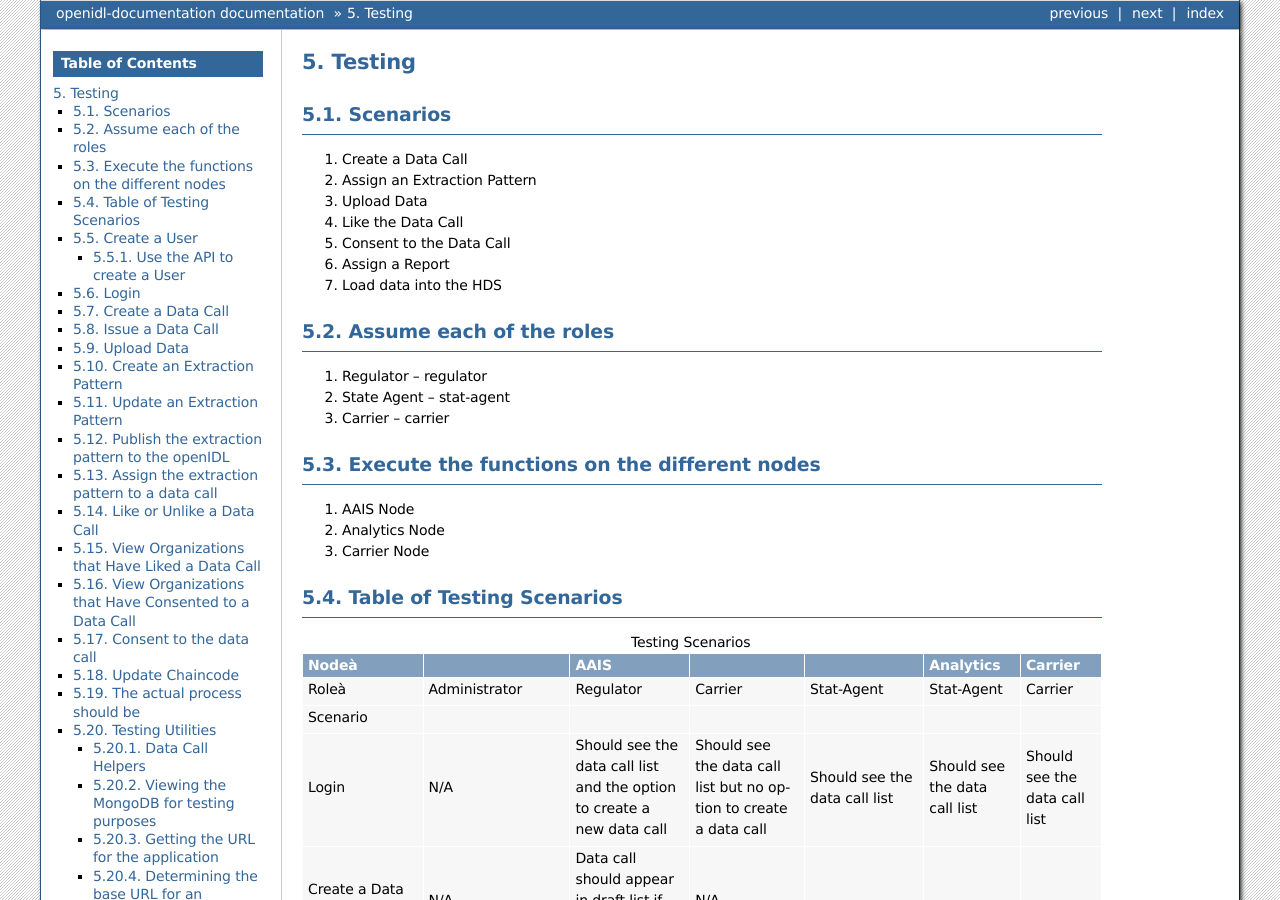
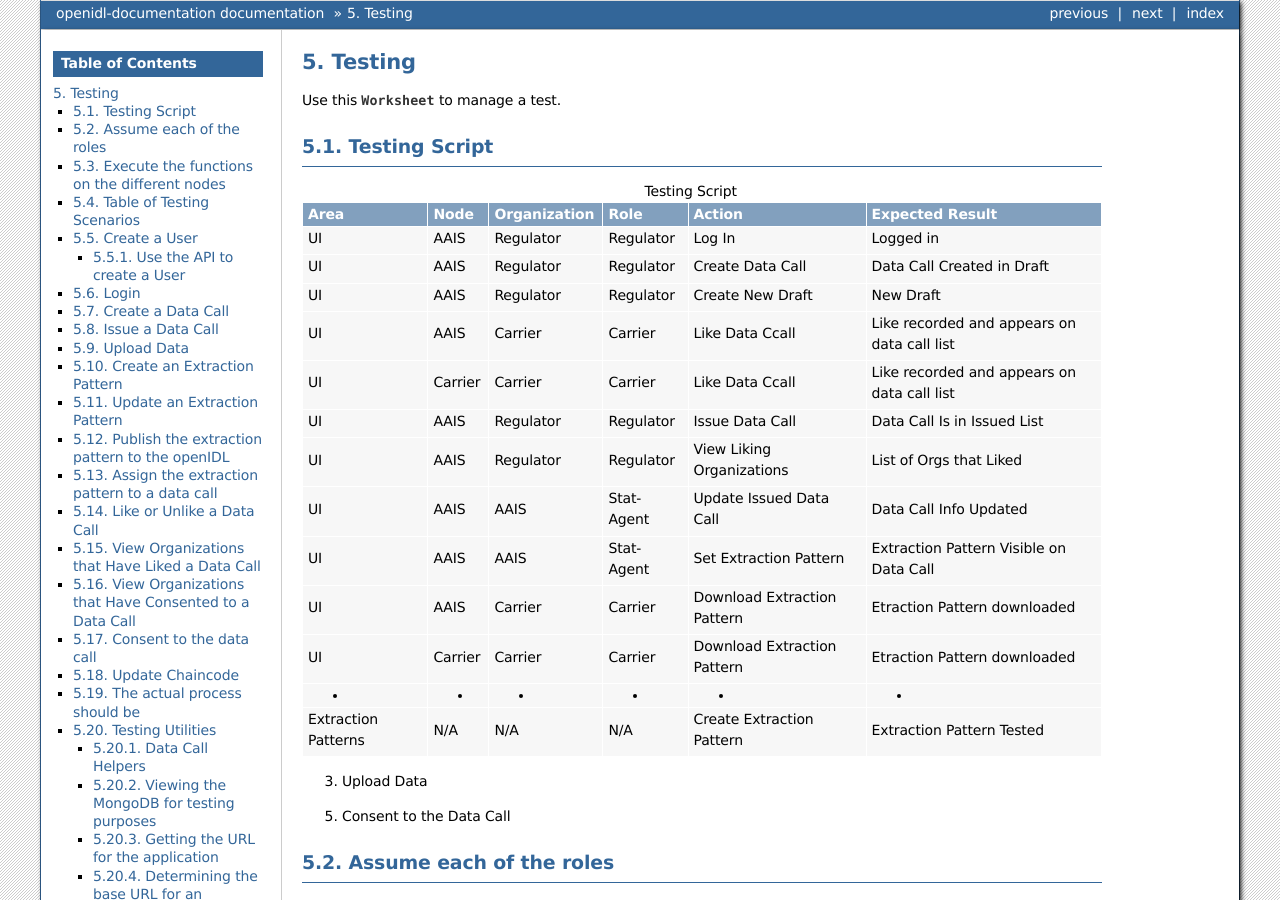
Before and after one commit to senofi/documentation, a Sphinx documentation site: the page built from docs/source/testing-app.rst, in a window 1280 px wide and 900 px high. Built offline with Sphinx 7.4.7, drawn with Linux system fonts in a browser that asks for light colours.

Commit message:
Updae testing sheet

```diff
--- a/docs/source/testing-app.rst
+++ b/docs/source/testing-app.rst
@@ -1,22 +1,19 @@
 Testing
 =======
 
-Scenarios
----------
+Use this :download:`Worksheet <./Testing-Worksheet.xlsx>` to manage a test.
 
-1. Create a Data Call
+Testing Script
+--------------
 
-2. Assign an Extraction Pattern
+.. csv-table:: Testing Script
+    :file: testing-script.csv
+    :header-rows: 1
+
 
 3. Upload Data
 
-4. Like the Data Call
-
 5. Consent to the Data Call
-
-6. Assign a Report
-
-7. Load data into the HDS
 
 Assume each of the roles
 ------------------------
--- /dev/null
+++ b/docs/source/testing-script.csv
@@ -0,0 +1,14 @@
+Area,Node,Organization,Role,Action,Expected Result
+UI,AAIS,Regulator,Regulator,Log In,Logged in
+UI,AAIS,Regulator,Regulator,Create Data Call,Data Call Created in Draft
+UI,AAIS,Regulator,Regulator,Create New Draft,New Draft
+UI,AAIS,Carrier,Carrier,Like Data Ccall,Like recorded and appears on data call list
+UI,Carrier,Carrier,Carrier,Like Data Ccall,Like recorded and appears on data call list
+UI,AAIS,Regulator,Regulator,Issue Data Call,Data Call Is in Issued List
+UI,AAIS,Regulator,Regulator,View Liking Organizations,List of Orgs that Liked
+UI,AAIS,AAIS,Stat-Agent,Update Issued Data Call,Data Call Info Updated
+UI,AAIS,AAIS,Stat-Agent,Set Extraction Pattern,Extraction Pattern Visible on Data Call
+UI,AAIS,Carrier,Carrier,Download Extraction Pattern,Etraction Pattern downloaded
+UI,Carrier,Carrier,Carrier,Download Extraction Pattern,Etraction Pattern downloaded
+-,-,-,-,-,-
+Extraction Patterns,N/A,N/A,N/A,Create Extraction Pattern,Extraction Pattern Tested
```
Also changed, not shown: docs/source/iac-operational-procedures.rst (+7 -6 lines), 2 other files.
